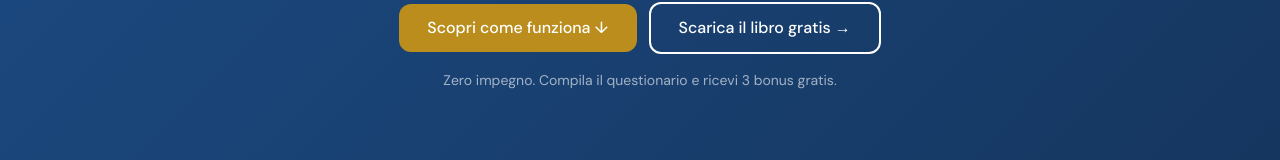
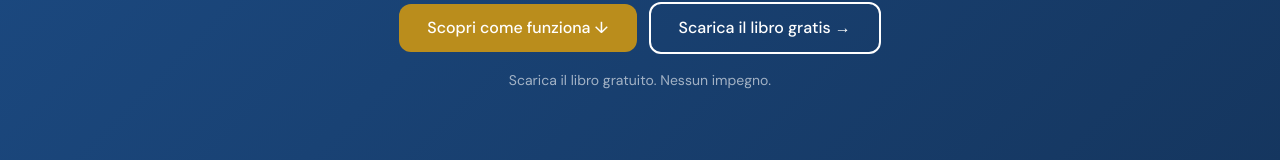
Before and after one commit to immobiliarcoach/immobiliarcoach, a React (Vite) app: page / in a window 1280 px wide. Shown: the part 522-682 px from the top of the page. Built offline with nearby package versions, Linux system fonts and the light colour scheme; the HTML template or start-up script is replaced by a standard one; a web font is replaced by a local one.

Commit message:
Preceding changes

```diff
--- a/src/tabs/HomeTab.tsx
+++ b/src/tabs/HomeTab.tsx
@@ -47,7 +47,7 @@ const HomeTab = ({ onNavigate }: HomeTabProps) => {
             </button>
           </div>
           <p className="text-white/60 text-xs md:text-sm">
-            Zero impegno. Compila il questionario e ricevi 3 bonus gratis.
+            Scarica il libro gratuito. Nessun impegno.
           </p>
         </div>
       </section>
```
